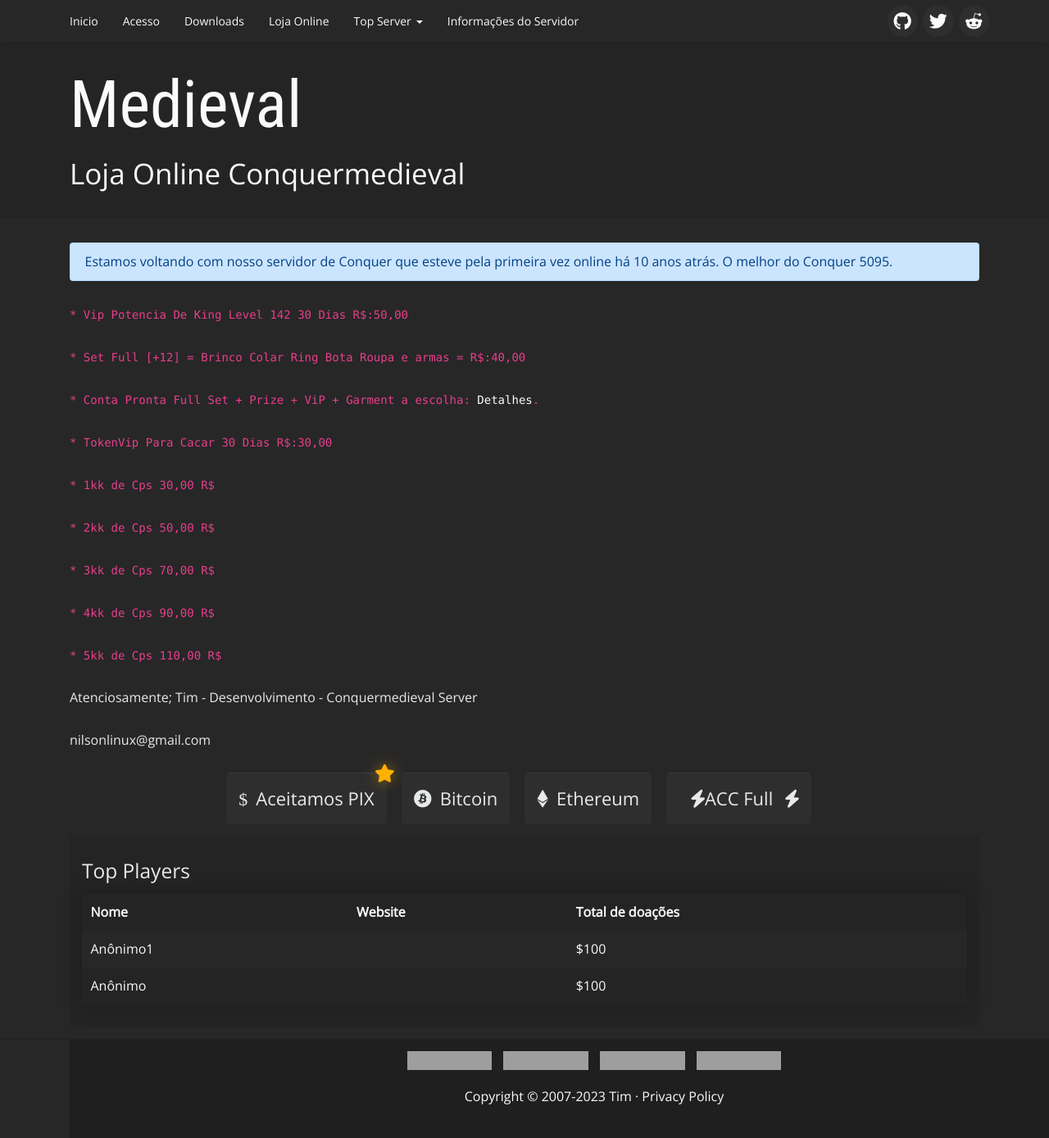
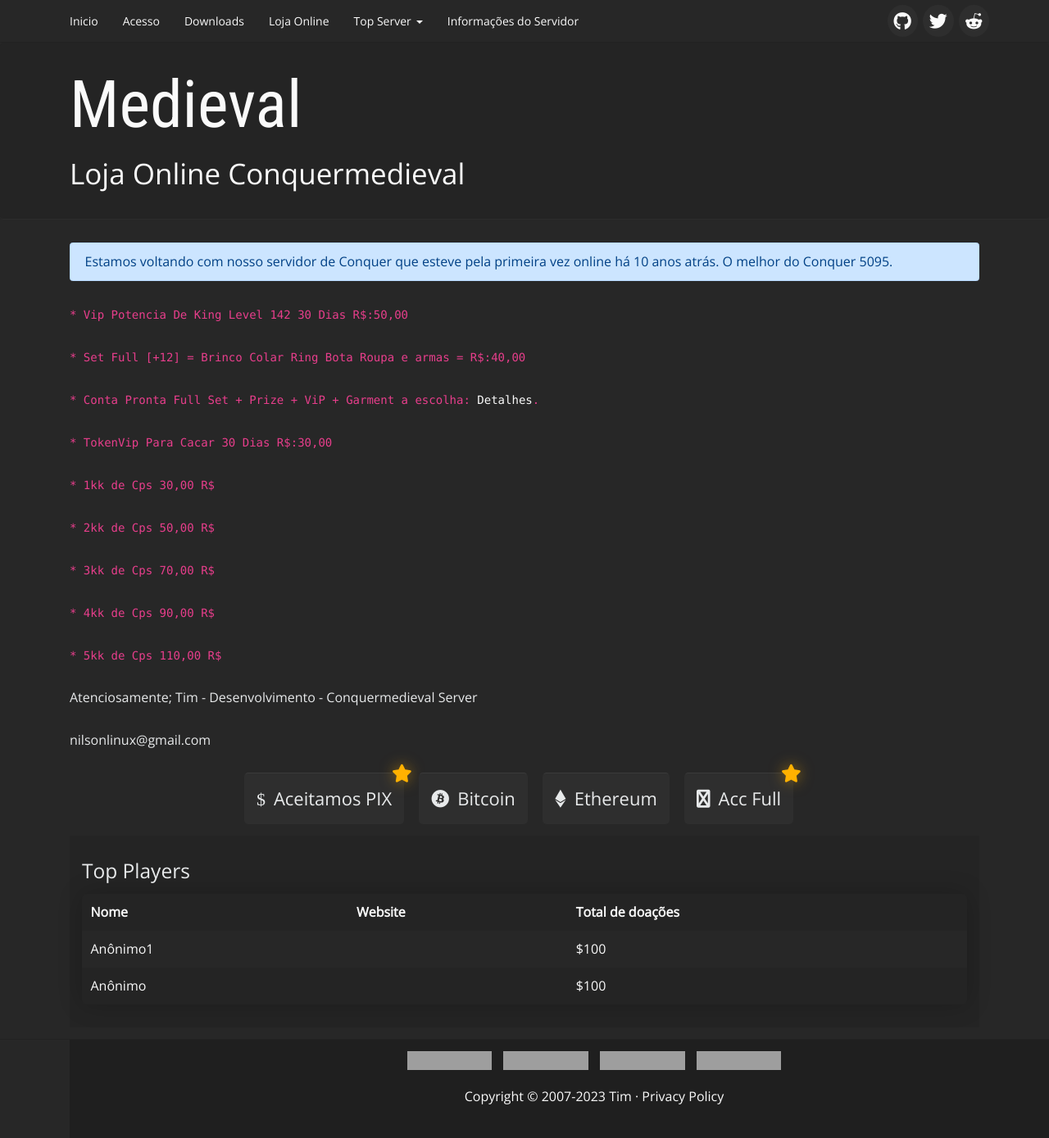
Before and after one commit to conquermedieval/conquermedieval.github.io, a Jekyll site: the page built from loja_online.html, in a window 1280 px wide. Shown: the whole page at 82% size. Built offline with Jekyll 4.4.1, drawn with Linux system fonts in a browser that asks for light colours; grey boxes are pictures that could not be loaded.

Commit message:
Update loja_online.html

```diff
--- a/loja_online.html
+++ b/loja_online.html
@@ -32,7 +32,7 @@
                 <i class="fa-brands fa-ethereum"></i>Ethereum
             </a>
             <a class="btn" role="button" href="#" data-toggle="modal" data-target="#accfull-modal">
-                <i class="fa-solid fa-bolt"></i>ACC Full<i class="fa-solid fa-bolt"></i>
+                <i class="fa-brands fa-bolt"></i>Acc Full<i class="fa-solid fa-star"></i>
             </a>
         </div>
 
```
